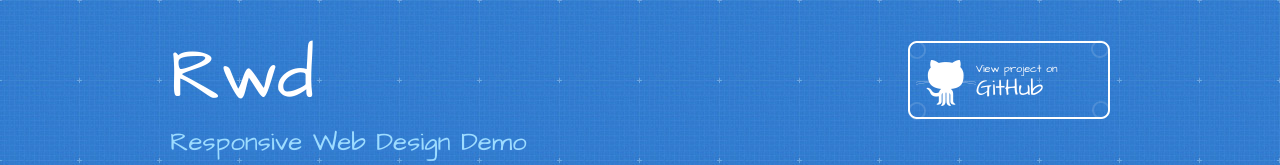
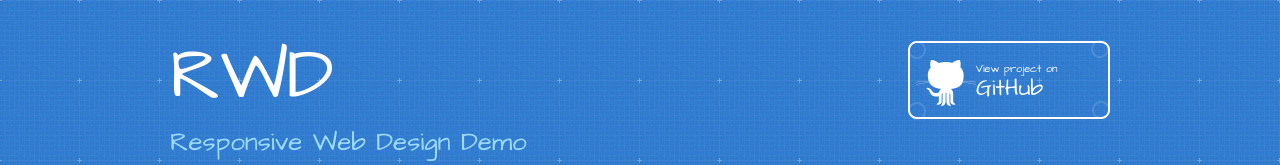
Before and after one commit to sinh/rwd, a plain HTML site: page index.html in a window 1280 px wide. Shown: the top 165 px of the page. Drawn offline with Linux system fonts and the light colour scheme.

Commit message:
Update index.html

```diff
--- a/index.html
+++ b/index.html
@@ -19,7 +19,7 @@
   <body>
     <header>
       <div class="inner">
-        <h1>Rwd</h1>
+        <h1>RWD</h1>
         <h2>Responsive Web Design Demo</h2>
         <a href="https://github.com/sinh/rwd" class="button"><small>View project on</small>GitHub</a>
       </div>
```
